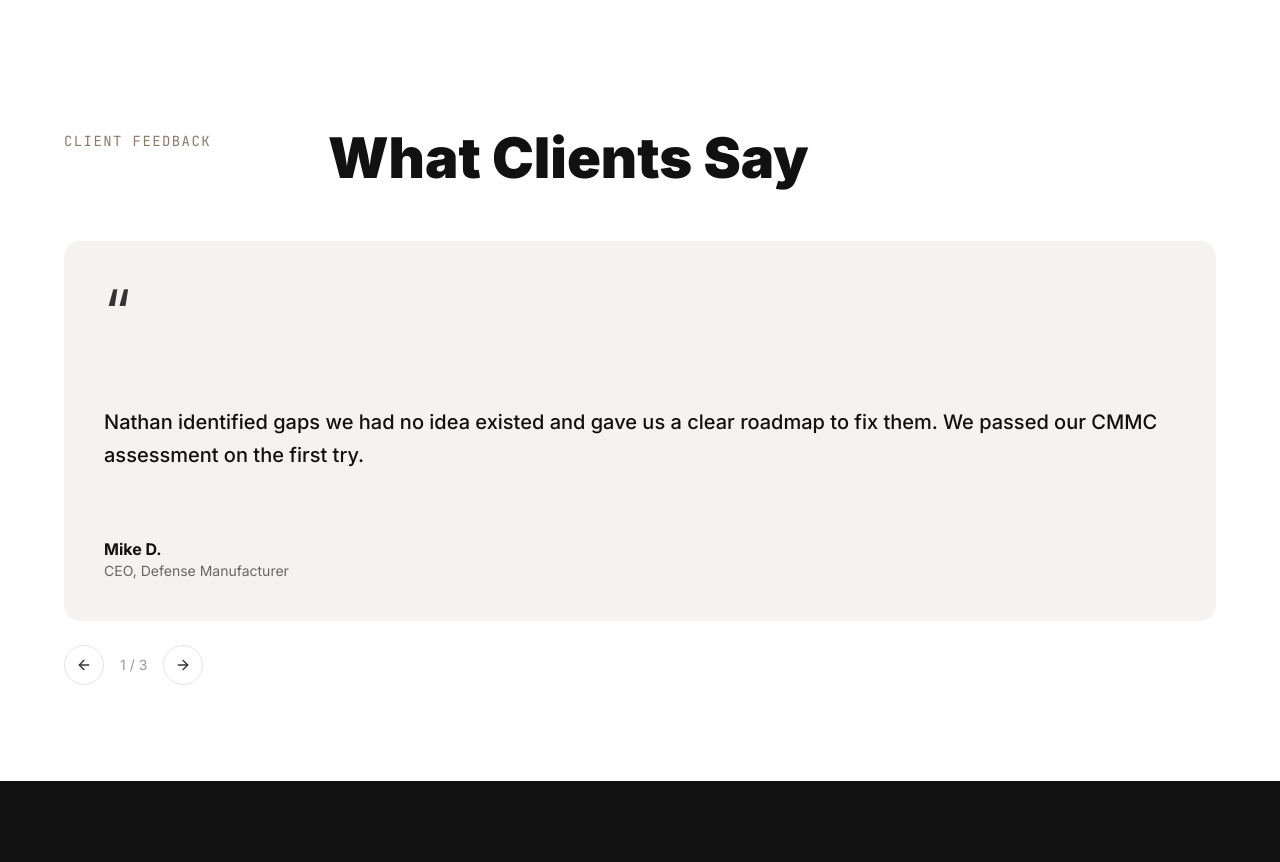
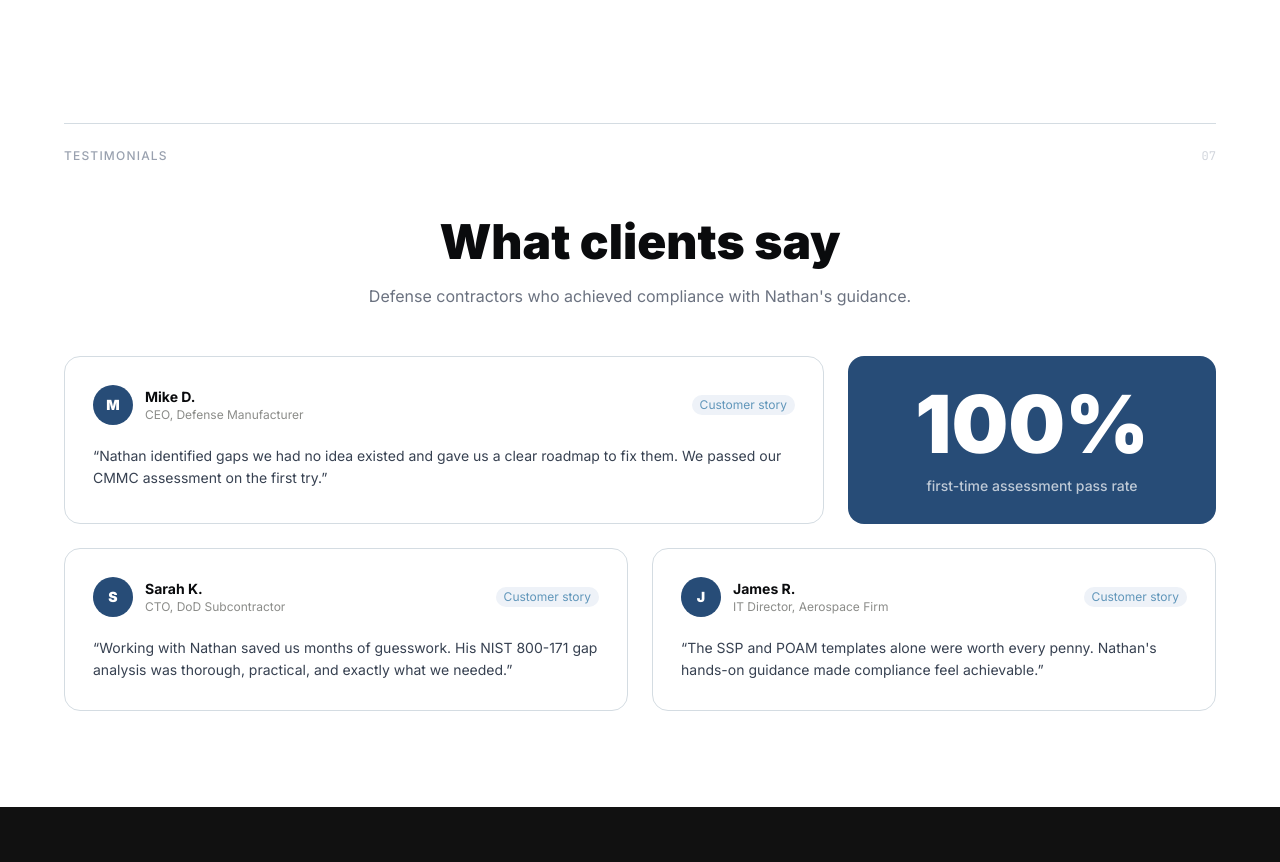
Before and after one commit to Nathan-Lundquist/nathan-site, a Next.js app: page / in a window 1280 px wide. Shown: the part 4480-5342 px from the top of the page. Built offline with nearby package versions, Linux system fonts and the light colour scheme.

Commit message:
feat: rebuild TestimonialsSection — bento grid with stat panel

```diff
--- a/src/components/TestimonialsSection.tsx
+++ b/src/components/TestimonialsSection.tsx
@@ -1,112 +1,115 @@
 'use client'
-import { useState } from 'react'
-import { motion, AnimatePresence } from 'framer-motion'
-import { ArrowLeft, ArrowRight } from 'lucide-react'
+import { motion } from 'framer-motion'
 
 const testimonials = [
   {
     quote: "Nathan identified gaps we had no idea existed and gave us a clear roadmap to fix them. We passed our CMMC assessment on the first try.",
     name: "Mike D.",
     title: "CEO, Defense Manufacturer",
-    photo: null,
+    initial: "M",
+    large: true,
   },
   {
     quote: "Working with Nathan saved us months of guesswork. His NIST 800-171 gap analysis was thorough, practical, and exactly what we needed.",
     name: "Sarah K.",
     title: "CTO, DoD Subcontractor",
-    photo: null,
+    initial: "S",
+    large: false,
   },
   {
     quote: "The SSP and POAM templates alone were worth every penny. Nathan's hands-on guidance made compliance feel achievable.",
     name: "James R.",
     title: "IT Director, Aerospace Firm",
-    photo: null,
+    initial: "J",
+    large: false,
   },
 ]
 
+function QuoteCard({
+  quote, name, title, initial, delay = 0
+}: {
+  quote: string; name: string; title: string; initial: string; delay?: number
+}) {
+  return (
+    <motion.div
+      initial={{ opacity: 0, y: 20 }}
+      whileInView={{ opacity: 1, y: 0 }}
+      viewport={{ once: true }}
+      transition={{ delay }}
+      className="flex flex-col rounded-2xl p-7"
+      style={{ backgroundColor: '#FFFFFF', border: '1px solid #D4DCE2', height: '100%' }}
+    >
+      <div className="flex items-center gap-3 mb-5">
+        <div
+          className="w-10 h-10 rounded-full flex items-center justify-center font-black text-sm text-white shrink-0"
+          style={{ backgroundColor: '#274C77' }}
+        >
+          {initial}
+        </div>
+        <div>
+          <p className="font-bold text-sm" style={{ color: '#0A0B0D' }}>{name}</p>
+          <p className="text-xs" style={{ color: '#8B8C89' }}>{title}</p>
+        </div>
+        <span className="text-xs px-2 py-0.5 rounded-full ml-auto shrink-0" style={{ backgroundColor: '#EEF2F8', color: '#6096BA' }}>
+          Customer story
+        </span>
+      </div>
+      <blockquote className="text-sm leading-relaxed flex-1" style={{ color: '#374151' }}>
+        &ldquo;{quote}&rdquo;
+      </blockquote>
+    </motion.div>
+  )
+}
+
 export default function TestimonialsSection() {
-  const [index, setIndex] = useState(0)
-  const t = testimonials[index]
-
   return (
     <section className="py-24 px-6" style={{ backgroundColor: '#FFFFFF' }}>
       <div className="max-w-6xl mx-auto">
-        <div className="grid md:grid-cols-[200px_1fr] gap-16 mb-12">
-          <p className="text-sm font-mono uppercase tracking-widest pt-2" style={{ color: '#8C7A6B' }}>
-            Client Feedback
-          </p>
-          <h2
-            className="font-black leading-tight"
-            style={{ fontSize: 'clamp(2rem, 5vw, 3.5rem)', color: '#111111' }}
-          >
-            What Clients Say
-          </h2>
+        {/* Section divider */}
+        <div className="flex justify-between items-center pt-6 mb-12" style={{ borderTop: '1px solid #D4DCE2' }}>
+          <span className="text-xs uppercase tracking-widest font-medium text-gray-400">Testimonials</span>
+          <span className="font-mono text-xs text-gray-300">07</span>
         </div>
 
-        {/* Testimonial card */}
-        <AnimatePresence mode="wait">
+        {/* Heading */}
+        <div className="text-center mb-12">
+          <h2 className="font-black leading-tight" style={{ fontSize: 'clamp(2rem, 4vw, 3rem)', color: '#0A0B0D' }}>
+            What clients say
+          </h2>
+          <p className="mt-3 text-base" style={{ color: '#6B7280' }}>
+            Defense contractors who achieved compliance with Nathan&apos;s guidance.
+          </p>
+        </div>
+
+        {/* Bento grid */}
+        {/* Top row: large quote (2/3) + stat panel (1/3) */}
+        <div className="grid md:grid-cols-3 gap-6 mb-6">
+          <div className="md:col-span-2">
+            <QuoteCard {...testimonials[0]} delay={0} />
+          </div>
+
+          {/* Stat panel */}
           <motion.div
-            key={index}
-            initial={{ opacity: 0, x: 20 }}
-            animate={{ opacity: 1, x: 0 }}
-            exit={{ opacity: 0, x: -20 }}
-            transition={{ duration: 0.3 }}
-            className="rounded-2xl overflow-hidden"
-            style={{
-              backgroundColor: '#F5F2EF',
-              minHeight: '380px',
-              display: 'grid',
-              gridTemplateColumns: t.photo ? '1fr 1fr' : '1fr',
-            }}
+            initial={{ opacity: 0, y: 20 }}
+            whileInView={{ opacity: 1, y: 0 }}
+            viewport={{ once: true }}
+            transition={{ delay: 0.1 }}
+            className="rounded-2xl p-7 flex flex-col items-center justify-center text-center"
+            style={{ backgroundColor: '#274C77' }}
           >
-            {/* Quote side */}
-            <div className="p-10 flex flex-col justify-between">
-              <span className="text-6xl leading-none font-serif" style={{ color: '#333333' }}>&ldquo;</span>
-              <blockquote
-                className="text-xl font-medium leading-relaxed my-4"
-                style={{ color: '#111111' }}
-              >
-                {t.quote}
-              </blockquote>
-              <div>
-                <p className="font-bold" style={{ color: '#111111' }}>{t.name}</p>
-                <p className="text-sm" style={{ color: '#666666' }}>{t.title}</p>
-              </div>
-            </div>
-            {/* Photo side (hidden if no photo) */}
-            {t.photo && (
-              <div
-                style={{
-                  backgroundImage: `url(${t.photo})`,
-                  backgroundSize: 'cover',
-                  backgroundPosition: 'center',
-                }}
-              />
-            )}
+            <p className="font-black leading-none mb-3" style={{ fontSize: 'clamp(3.5rem, 7vw, 5rem)', color: '#FFFFFF' }}>
+              100%
+            </p>
+            <p className="text-sm font-medium" style={{ color: 'rgba(255,255,255,0.7)' }}>
+              first-time assessment pass rate
+            </p>
           </motion.div>
-        </AnimatePresence>
+        </div>
 
-        {/* Controls */}
-        <div className="flex items-center gap-4 mt-6">
-          <button
-            onClick={() => setIndex((i) => (i - 1 + testimonials.length) % testimonials.length)}
-            className="w-10 h-10 flex items-center justify-center rounded-full border transition-colors"
-            style={{ borderColor: '#E5E5E5', color: '#333333' }}
-            aria-label="Previous testimonial"
-          >
-            <ArrowLeft className="w-4 h-4" />
-          </button>
-          <span className="text-sm" style={{ color: '#999999' }}>
-            {index + 1} / {testimonials.length}
-          </span>
-          <button
-            onClick={() => setIndex((i) => (i + 1) % testimonials.length)}
-            className="w-10 h-10 flex items-center justify-center rounded-full border transition-colors"
-            style={{ borderColor: '#E5E5E5', color: '#333333' }}
-            aria-label="Next testimonial"
-          >
-            <ArrowRight className="w-4 h-4" />
-          </button>
+        {/* Bottom row: two equal cards */}
+        <div className="grid md:grid-cols-2 gap-6">
+          <QuoteCard {...testimonials[1]} delay={0.15} />
+          <QuoteCard {...testimonials[2]} delay={0.25} />
         </div>
       </div>
     </section>
```
